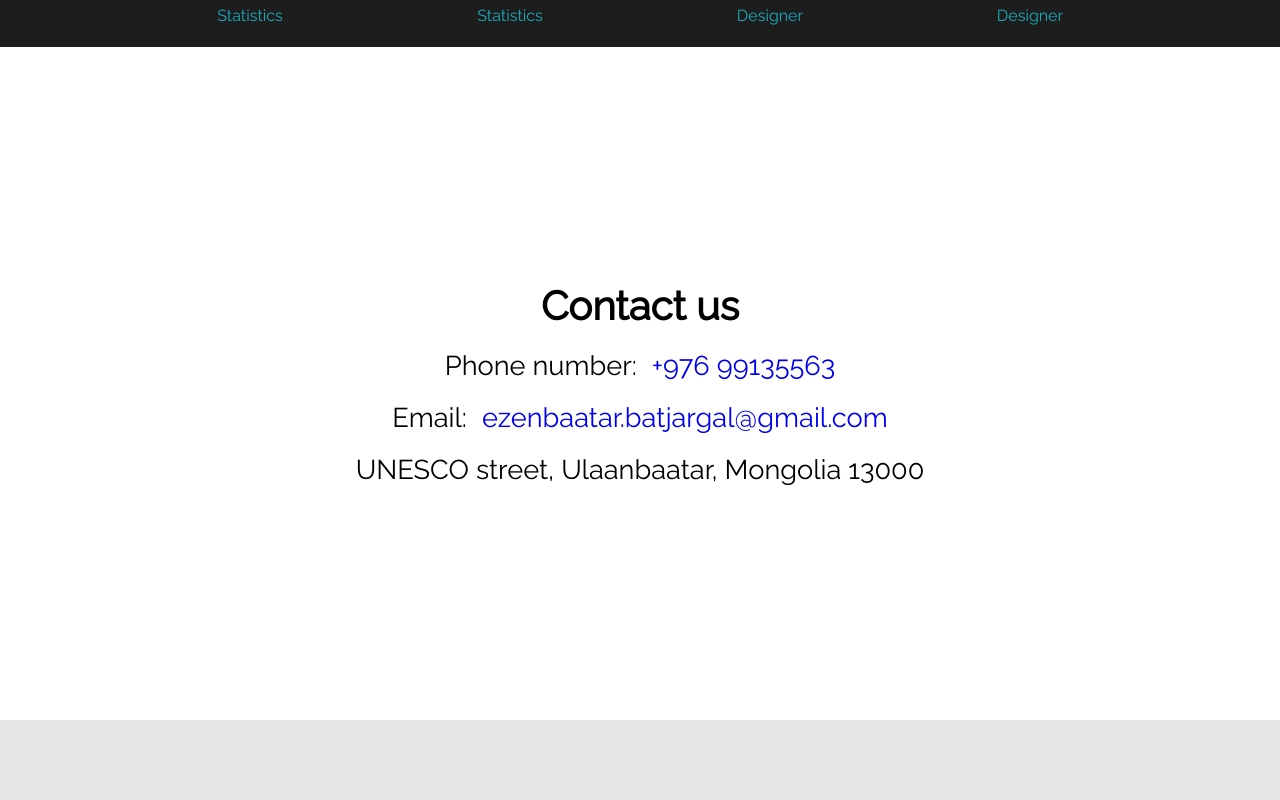
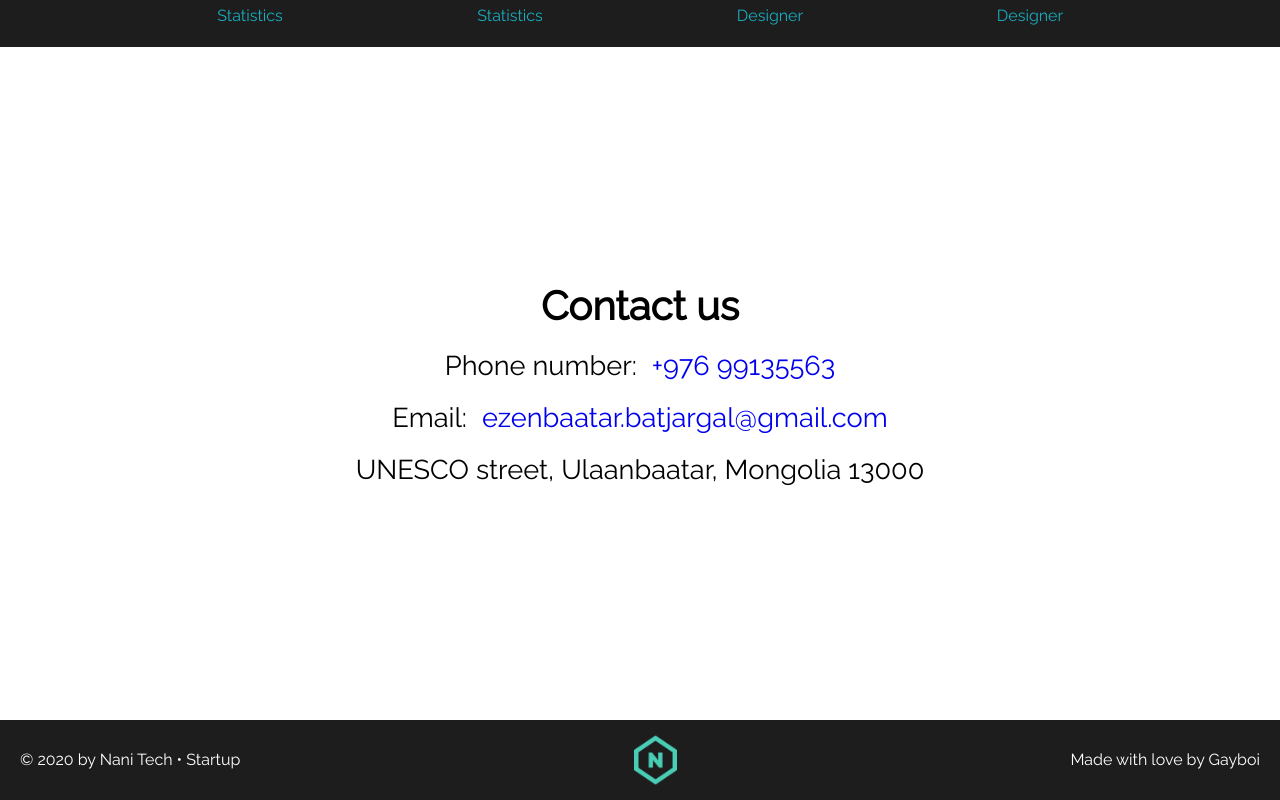
Before and after one commit to Javkhaa00/GYEC, a Next.js app: page / in a window 1280 px wide. Shown: the part 2110-2910 px from the top of the page. Before the commit the page ends 2830 px from the top, so only its background shows below. Built offline with nearby package versions, Linux system fonts and the light colour scheme.

Commit message:
feat: Add Footer component

```diff
--- /dev/null
+++ b/src/components/Footer.tsx
@@ -0,0 +1,34 @@
+import React from 'react';
+import styled from 'styled-components';
+import Logo from './Logo';
+
+const Container = styled.div`
+  color: white;
+  width: 100%;
+  height: 80px;
+  display: flex;
+  padding: 0 20px;
+  align-items: center;
+  justify-content: space-between;
+  background-color: var(--dark-color);
+  > p {
+    display: block;
+    font-size: 1rem;
+    @media screen and (max-width: 550px) {
+      font-size: 0.8rem;
+      width: 100px;
+    }
+  }
+`;
+
+function Footer() {
+  return (
+    <Container>
+      <p>{`© ${new Date().getFullYear()} by Nani Tech • Startup`}</p>
+      <Logo />
+      <p>Made with love by Gayboi</p>
+    </Container>
+  );
+}
+
+export default Footer;
--- a/src/pages/index.tsx
+++ b/src/pages/index.tsx
@@ -1,7 +1,9 @@
 import React from 'react';
 import Head from 'next/head';
 
+import Footer from '@/components/Footer';
 import GlobalStyles from '@/components/GlobalStyles';
+
 import Home from '@/slides/Home';
 import About from '@/slides/About';
 import Product from '@/slides/Product';
@@ -13,8 +15,14 @@ function App() {
   return (
     <>
       <Head>
-        <meta name="description" content="Shocklance will prevent you from falling asleep, guaranteeing your life. Also, Shocklance will help late night students and night shift workers." />
-        <meta property="og:description" content="Shocklance will prevent you from falling asleep, guaranteeing your life. Also, Shocklance will help late night students and night shift workers." />
+        <meta
+          name="description"
+          content="Shocklance will prevent you from falling asleep, guaranteeing your life. Also, Shocklance will help late night students and night shift workers."
+        />
+        <meta
+          property="og:description"
+          content="Shocklance will prevent you from falling asleep, guaranteeing your life. Also, Shocklance will help late night students and night shift workers."
+        />
         <meta property="og:type" content="product.item" />
         <meta property="og:title" content="Shocklance" />
         <meta property="og:determiner" content="the" />
@@ -27,6 +35,7 @@ function App() {
       <Product />
       <About />
       <ContactUs />
+      <Footer />
     </>
   );
 }
```
